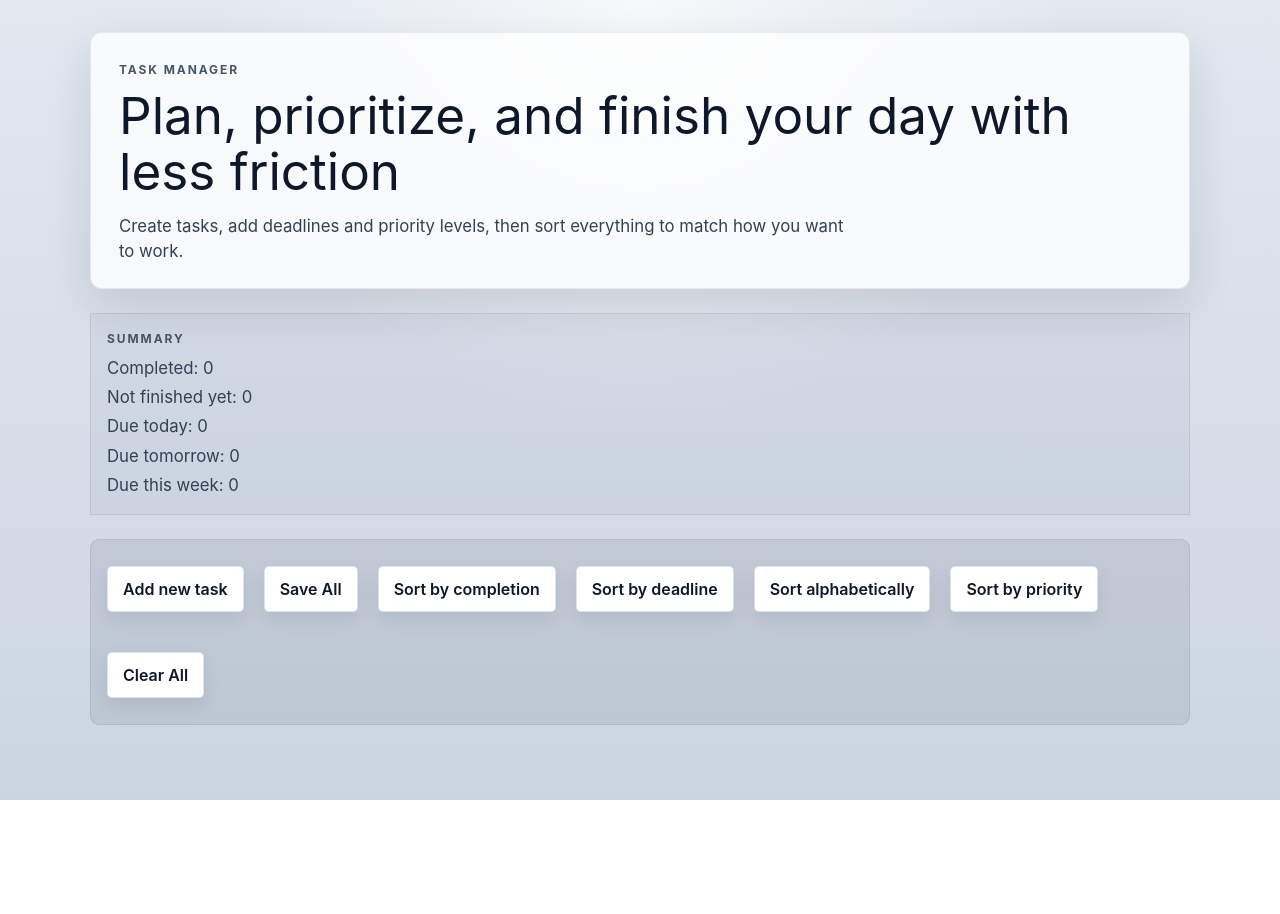
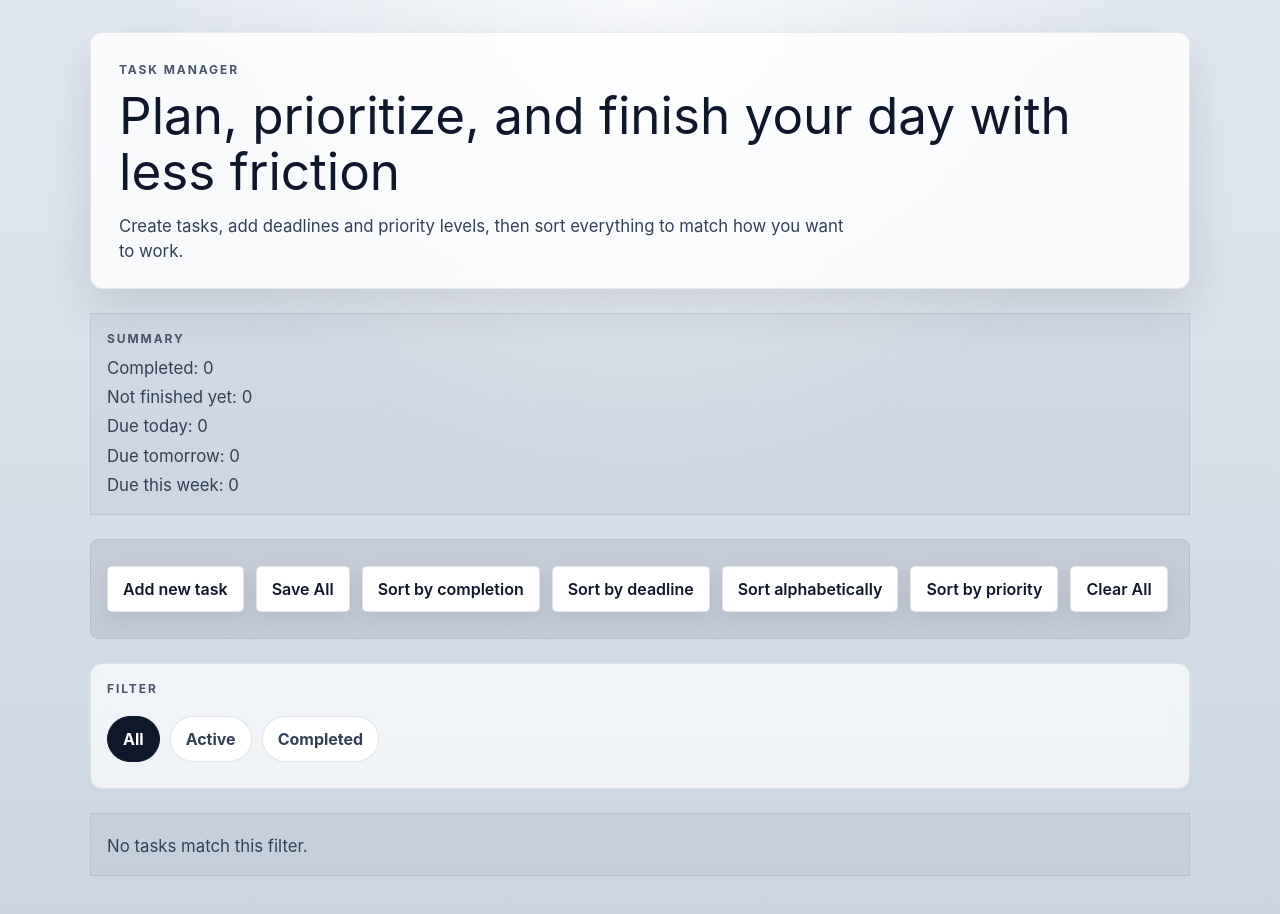
Before and after one commit to Nosh-H/todo-app-v2, a Vue app: page / in a window 1280 px wide. Both pictures are taken after a click on the button "Clear All". Shown: the top 914 px of the page. Before the commit the page ends 800 px from the top, so only its background shows below. Built offline with nearby package versions, Linux system fonts and the light colour scheme.

Commit message:
Completion based filter

```diff
--- a/src/App.vue
+++ b/src/App.vue
@@ -3,6 +3,7 @@ import Task from './components/Task.vue'
 import { ref, computed } from 'vue'
 
 const priorityOptions = ['Critical', 'High', 'Medium', 'Low', 'Optional']
+
 function generateTaskId() {
   if (globalThis.crypto?.randomUUID) {
     return globalThis.crypto.randomUUID()
@@ -93,6 +94,7 @@ function isTaskValid(task) {
   )
 }
 
+// Determines styling of task border based on completion status
 function getTaskBorderClass(task) {
   if (!isTaskValid(task)) return 'border-amber-500'
   return task.completed ? 'border-green-500' : 'border-red-500'
@@ -162,6 +164,7 @@ const dueNextWeekCount = computed(() => {
   }, 0)
 })
 
+// Functions for user button tools
 function addTask() {
   tasks.value.push(createTask())
 }
@@ -221,6 +224,33 @@ function sortByPriority() {
 function clearAll() {
   tasks.value = []
 }
+
+// Stores the current filter. 'all' means to show every task.
+const activeFilter = ref('all')
+
+const filterOptions = [
+  { value: 'all', label: 'All' },
+  { value: 'active', label: 'Active' },
+  { value: 'completed', label: 'Completed' },
+]
+
+function isVisibleTask(task) {
+  if (activeFilter.value === 'active') return !task.completed
+  if (activeFilter.value === 'completed') return task.completed
+  return true
+}
+
+const filteredTasks = computed(() => {
+  return tasks.value.filter(isVisibleTask)
+})
+
+function getFilterButtonClass(option) {
+  return option === activeFilter.value ? 'filter-pill filter-pill--active' : 'filter-pill'
+}
+
+function getTaskStatusLabel(task) {
+  return task.completed ? 'Finished task' : 'Unfinished task'
+}
 </script>
 
 <template>
@@ -253,17 +283,41 @@ function clearAll() {
       <button @click="clearAll">Clear All</button>
     </div>
 
+    <section class="filter-bar" aria-label="Task filters">
+      <p class="app-eyebrow">Filter</p>
+      <div class="filter-group">
+        <button
+          v-for="option in filterOptions"
+          :key="option.value"
+          type="button"
+          :class="getFilterButtonClass(option.value)"
+          :aria-pressed="activeFilter === option.value"
+          @click="activeFilter = option.value"
+        >
+          {{ option.label }}
+        </button>
+      </div>
+    </section>
+
     <p v-if="!canSaveAll" class="validation-note" role="status">
       Fill in the task name, deadline, and priority for every task before saving.
     </p>
 
-    <div id="finished" v-for="task in tasks" :key="task.id">
-      <tab v-if="task.completed">
+    <div v-if="filteredTasks.length === 0" class="summary">
+      <p class="bullet">No tasks match this filter.</p>
+    </div>
+
+    <div v-else class="task-list">
       <div
-          class="bg-white shadow-md rounded-lg p-4 m-4 w-full box-border border-2"
+        v-for="task in filteredTasks"
+        :key="task.id"
+        class="task-card bg-white shadow-md rounded-lg p-4 w-full box-border border-2"
         :class="getTaskBorderClass(task)"
       >
-          <h3 class="text-green-600 font-bold mb-2">Finished task</h3>
+        <h3 :class="task.completed ? 'text-green-600' : 'text-red-600'" class="font-bold mb-2">
+          {{ getTaskStatusLabel(task) }}
+        </h3>
+
         <Task
           :taskName="task.name"
           @update:taskName="(newName) => updateTaskName(task.id, newName)"
@@ -294,44 +348,6 @@ function clearAll() {
         <br />
         <button @click="deleteTask(task.id)" class="delete-btn">Delete Task</button>
       </div>
-      </tab>
-      <tab v-else>
-        <div
-          class="bg-white shadow-md rounded-lg p-4 m-4 w-full box-border border-2"
-          :class="getTaskBorderClass(task)"
-        >
-          <h3 class="text-red-600 font-bold mb-2">Unfinished task</h3>
-          <Task
-            :taskName="task.name"
-            @update:taskName="(newName) => updateTaskName(task.id, newName)"
-            :taskDescription="task.description"
-            @update:taskDescription="(newDesc) => updateTaskDescription(task.id, newDesc)"
-          />
-
-          <div>
-            <label style="display: inline-block">Deadline:</label>
-            <input type="date" v-model="task.deadline" required />
-          </div>
-
-          <div>
-            <label style="display: inline-block">Priority:</label>
-            <select v-model="task.priority" required>
-              <option disabled value="">Select priority</option>
-              <option v-for="option in priorityOptions" :key="option" :value="option">
-                {{ option }}
-              </option>
-            </select>
-          </div>
-
-          <div style="display: inline-block">
-            <input type="checkbox" :id="`done-${task.id}`" v-model="task.completed" />
-            <label :for="`done-${task.id}`">Mark as Done</label>
-          </div>
-
-          <br />
-          <button @click="deleteTask(task.id)" class="delete-btn">Delete Task</button>
-        </div>
-      </tab>
     </div>
   </main>
 </template>
@@ -370,21 +386,4 @@ button {
   font-weight: 600;
 }
 
-#menu {
-  display: flex;
-  justify-content: flex-start;
-  gap: 20px;
-  width: 100%;
-  flex-wrap: wrap;
-}
-
-/* Finished / unfinished heading colors are handled with Tailwind classes now. */
-
-#finished {
-  display: inline-block;
-}
-
-#unfinished {
-  display: inline-block;
-}
 </style>
--- a/src/style.css
+++ b/src/style.css
@@ -108,6 +108,50 @@ body {
   outline-offset: 2px;
 }
 
+.filter-bar {
+  margin: 0 0 24px;
+  padding: 16px;
+  background: rgba(255, 255, 255, 0.68);
+  border: 1px solid rgba(15, 23, 42, 0.08);
+  border-radius: 12px;
+  backdrop-filter: blur(8px);
+}
+
+.filter-group {
+  display: flex;
+  flex-wrap: wrap;
+  gap: 10px;
+}
+
+.filter-pill {
+  border: 1px solid rgba(15, 23, 42, 0.12);
+  background: #ffffff;
+  color: #334155;
+  border-radius: 9999px;
+  padding: 8px 14px;
+  font-weight: 700;
+  margin: 0;
+}
+
+.filter-pill:hover {
+  background: #f8fafc;
+}
+
+.filter-pill--active {
+  background: #0f172a;
+  color: #ffffff;
+  border-color: #0f172a;
+}
+
+.task-list {
+  display: grid;
+  gap: 16px;
+}
+
+.task-card {
+  margin: 0;
+}
+
 @media (max-width: 640px) {
   #app {
     padding: 20px 12px 32px;
@@ -120,4 +164,9 @@ body {
   .app-description {
     font-size: 1rem;
   }
+
+  .toolbar,
+  .filter-bar {
+    padding: 14px;
+  }
 }
```
Lines whose indentation alone changed are shown as unchanged.
